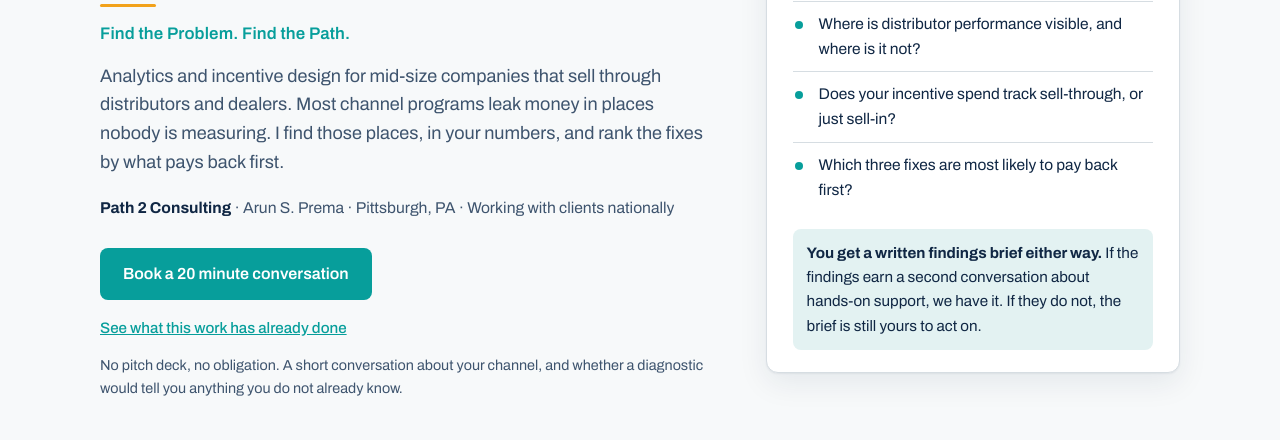
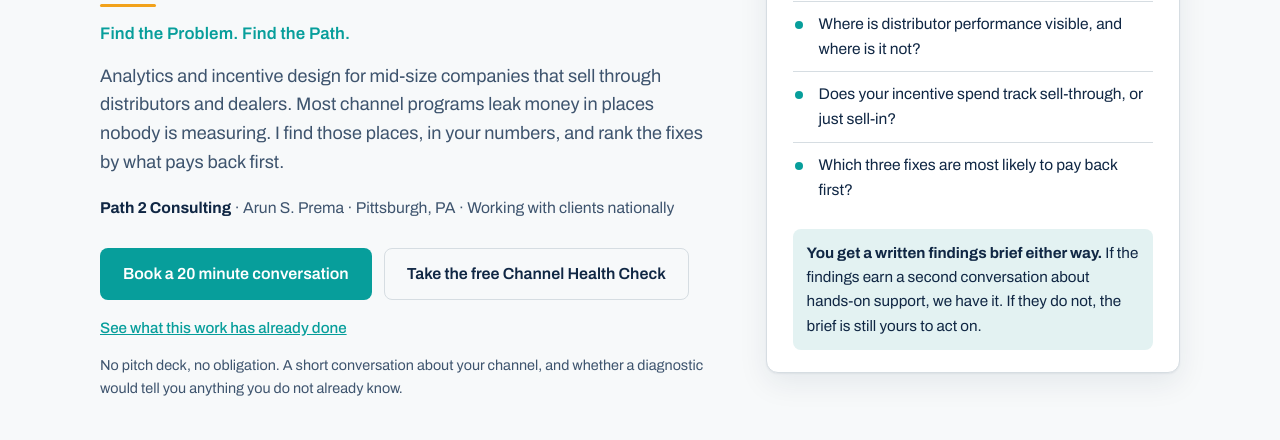
Before and after one commit to arunshanmugamprema/path2, a plain HTML site: page index.html in a window 1280 px wide. Shown: the part 360-800 px from the top of the page. Drawn offline with Linux system fonts and the light colour scheme.

Commit message:
Link Channel Health Check from hero

```diff
--- a/index.html
+++ b/index.html
@@ -380,6 +380,7 @@
             <p class="byline"><strong>Path 2 Consulting</strong> · Arun S. Prema · Pittsburgh, PA · Working with clients nationally</p>
             <div class="cta-row">
               <a class="btn btn-primary" href="mailto:arun@getpath2.com?subject=Channel%20Diagnostic%20conversation">Book a 20 minute conversation</a>
+              <a class="btn btn-ghost" href="health-check.html">Take the free Channel Health Check</a>
             </div>
             <p class="hero-proof-link"><a href="#proof">See what this work has already done</a></p>
             <p class="hero-note">No pitch deck, no obligation. A short conversation about your channel, and whether a diagnostic would tell you anything you do not already know.</p>
```
